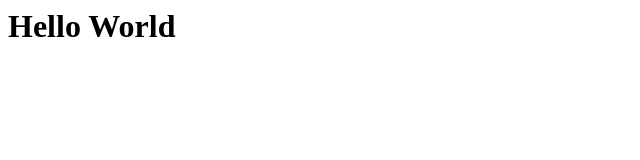
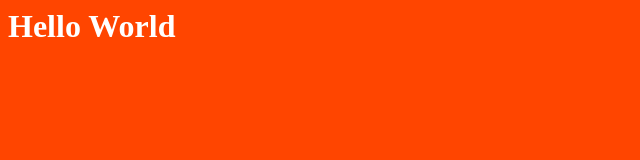
Before and after one commit to subhrajit93/simple-web, a plain HTML site: page index.html in a window 1280 px wide. Shown: the whole page, without its empty margins (0-640 px from the left). Drawn offline with Linux system fonts and the light colour scheme.

Commit message:
changed background

```diff
--- a/index.html
+++ b/index.html
@@ -1 +1,16 @@
-<h1>Hello World</h1>
+<html>
+<head>
+    <style>
+        body {
+            background: orangered;
+        }
+        h1 {
+            color: white;
+        }
+
+    </style>
+</head>
+<body>
+    <h1>Hello World</h1>
+</body>
+</html>
```
